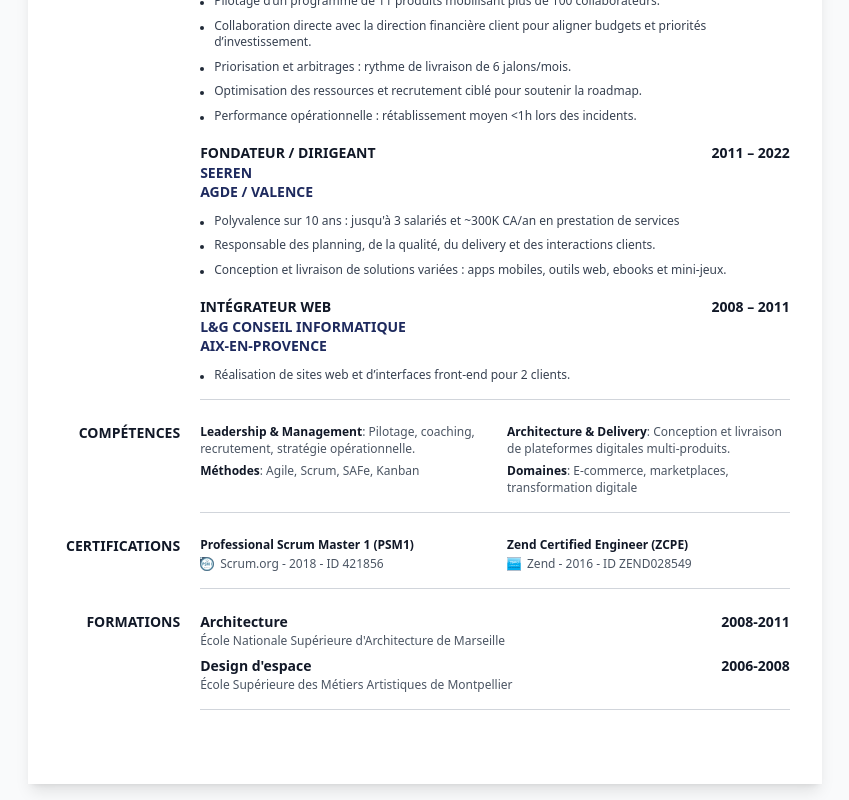
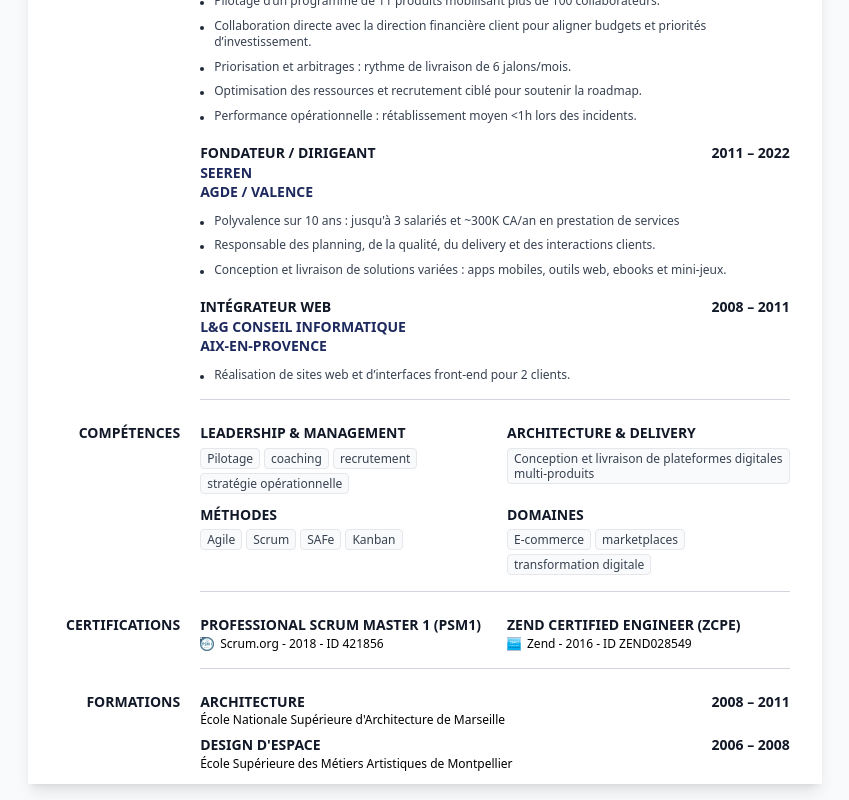
Before and after one commit to seeren/cv, a React (Vite) app: page /cv/one-column in a window 1280 px wide. Shown: the part 355-1155 px from the top of the page, without its empty margins (215-1064 px from the left). Built offline with nearby package versions, Linux system fonts and the light colour scheme.

Commit message:
Improve education

```diff
--- a/src/features/detailled/Skills.tsx
+++ b/src/features/detailled/Skills.tsx
@@ -3,22 +3,29 @@
 type SkillsProps = {
   skills: {
     title: string;
-    description?: string;
+    items: string[];
   }[];
 };
 
 function Skills({ skills }: SkillsProps) {
   return (
     <Section title="Compétences">
-      <ul className="space-y-1.5 py-4">
+      <ul className="space-y-3 py-4">
         {skills.map((skill, index) => (
-          <li key={index} className="flex flex-col space-y-0.5 text-gray-700">
+          <li key={index} className="flex flex-col gap-1.5 text-gray-700">
             <span className="text-sm font-semibold leading-tight text-gray-900 hyphens-auto">
               {skill.title}
             </span>
-            {skill.description && (
-              <span className="text-xs leading-snug text-gray-600">{skill.description}</span>
-            )}
+            <div className="flex flex-wrap gap-1">
+              {skill.items.map((item, i) => (
+                <span
+                  key={i}
+                  className="inline-flex max-w-full rounded border border-gray-200 bg-gray-50 px-1.5 py-0.5 text-xs leading-tight text-gray-600"
+                >
+                  {item}
+                </span>
+              ))}
+            </div>
           </li>
         ))}
       </ul>
--- a/src/features/detailled/data/default.ts
+++ b/src/features/detailled/data/default.ts
@@ -17,19 +17,19 @@
   skills: [
     {
       title: "Leadership & Management",
-      description: "Pilotage, coaching, recrutement, stratégie opérationnelle.",
+      items: ["Pilotage", "coaching", "recrutement", "stratégie opérationnelle"],
     },
     {
       title: "Architecture & Delivery",
-      description: "Conception et livraison de plateformes digitales multi-produits.",
+      items: ["Conception et livraison de plateformes digitales multi-produits"],
     },
     {
       title: "Méthodes",
-      description: "Agile, Scrum, SAFe, Kanban",
+      items: ["Agile", "Scrum", "SAFe", "Kanban"],
     },
     {
       title: "Domaines",
-      description: "E-commerce, marketplaces, transformation digitale",
+      items: ["E-commerce", "marketplaces", "transformation digitale"],
     },
   ],
   certifications: [
--- a/src/features/one-column/Certifications.tsx
+++ b/src/features/one-column/Certifications.tsx
@@ -22,9 +22,9 @@
         <div className="flex-1 border-b border-gray-300 pb-4">
           <ul className="grid grid-cols-2 gap-x-6 gap-y-2">
             {certifications.map((certification, index) => (
-              <li key={index} className="text-xs leading-snug text-gray-700">
-                <p className="font-semibold text-gray-900">{certification.title}</p>
-                <div className="mt-0.5 flex items-center gap-1.5 text-gray-600">
+              <li key={index}>
+                <p className="text-sm font-bold uppercase leading-tight tracking-normal text-gray-900">{certification.title}</p>
+                <div className="mt-0.5 flex items-center gap-1.5 text-xs">
                   <certification.icon className="h-3.5 w-3.5 shrink-0 text-blue-dark" />
                   <p>
                     {certification.delivery} - {certification.date} - ID {certification.id}
--- a/src/features/one-column/Educations.tsx
+++ b/src/features/one-column/Educations.tsx
@@ -15,19 +15,19 @@
             Formations
           </h2>
         </div>
-        <div className="flex-1 border-b border-gray-300 pb-4">
+        <div className="flex-1 pb-4">
           <div className="space-y-2">
             {educations.map((education, index) => (
-              <div key={index} className="text-gray-800">
+              <div key={index}>
                 <div className="flex items-baseline justify-between gap-3">
-                  <h3 className="text-sm font-semibold leading-tight text-gray-900">
+                  <h3 className="text-sm font-bold uppercase leading-tight tracking-normal text-gray-900">
                     {education.title}
                   </h3>
                   <p className="whitespace-nowrap text-sm font-bold uppercase leading-tight tracking-normal text-gray-900">
                     {education.period}
                   </p>
                 </div>
-                <p className="mt-0.5 text-xs leading-snug text-gray-600">{education.school}</p>
+                <p className="mt-0.5 text-xs">{education.school}</p>
               </div>
             ))}
           </div>
--- a/src/features/one-column/Skills.tsx
+++ b/src/features/one-column/Skills.tsx
@@ -1,7 +1,7 @@
 type SkillsProps = {
   skills: {
     title: string;
-    description?: string;
+    items: string[];
   }[];
 };
 
@@ -15,11 +15,22 @@
           </h2>
         </div>
         <div className="flex-1 border-b border-gray-300 pb-4">
-          <ul className="grid grid-cols-2 gap-x-6 gap-y-1.5">
+          <ul className="grid grid-cols-2 gap-x-6 gap-y-3">
             {skills.map((skill, index) => (
-              <li key={index} className="text-xs leading-snug text-gray-700">
-                <span className="font-semibold text-gray-900">{skill.title}</span>
-                {skill.description && <span className="text-gray-600">: {skill.description}</span>}
+              <li key={index} className="flex flex-col gap-1.5">
+                <span className="text-sm font-bold uppercase leading-tight tracking-normal text-gray-900">
+                  {skill.title}
+                </span>
+                <div className="flex flex-wrap gap-1">
+                  {skill.items.map((item, i) => (
+                    <span
+                      key={i}
+                      className="inline-flex max-w-full rounded border border-gray-200 bg-gray-50 px-1.5 py-0.5 text-xs leading-tight text-gray-700"
+                    >
+                      {item}
+                    </span>
+                  ))}
+                </div>
               </li>
             ))}
           </ul>
--- a/src/features/one-column/data/default.ts
+++ b/src/features/one-column/data/default.ts
@@ -80,19 +80,19 @@
   skills: [
     {
       title: "Leadership & Management",
-      description: "Pilotage, coaching, recrutement, stratégie opérationnelle.",
+      items: ["Pilotage", "coaching", "recrutement", "stratégie opérationnelle"],
     },
     {
       title: "Architecture & Delivery",
-      description: "Conception et livraison de plateformes digitales multi-produits.",
+      items: ["Conception et livraison de plateformes digitales multi-produits"],
     },
     {
       title: "Méthodes",
-      description: "Agile, Scrum, SAFe, Kanban",
+      items: ["Agile", "Scrum", "SAFe", "Kanban"],
     },
     {
       title: "Domaines",
-      description: "E-commerce, marketplaces, transformation digitale",
+      items: ["E-commerce", "marketplaces", "transformation digitale"],
     },
   ],
   certifications: [
@@ -115,12 +115,12 @@
     {
       title: "Architecture",
       school: "École Nationale Supérieure d'Architecture de Marseille",
-      period: "2008-2011",
+      period: "2008 – 2011",
     },
     {
       title: "Design d'espace",
       school: "École Supérieure des Métiers Artistiques de Montpellier",
-      period: "2006-2008",
+      period: "2006 – 2008",
     },
   ],
 };
--- a/src/features/one-column/data/delivery.ts
+++ b/src/features/one-column/data/delivery.ts
@@ -80,19 +80,19 @@
   skills: [
     {
       title: "Leadership & Management",
-      description: "Pilotage, coaching, recrutement, stratégie opérationnelle.",
+      items: ["Pilotage", "coaching", "recrutement", "stratégie opérationnelle"],
     },
     {
       title: "Architecture & Delivery",
-      description: "Conception et livraison de plateformes digitales multi-produits.",
+      items: ["Conception et livraison de plateformes digitales multi-produits"],
     },
     {
       title: "Méthodes",
-      description: "Agile, Scrum, SAFe, Kanban",
+      items: ["Agile", "Scrum", "SAFe", "Kanban"],
     },
     {
       title: "Domaines",
-      description: "E-commerce, marketplaces, transformation digitale",
+      items: ["E-commerce", "marketplaces", "transformation digitale"],
     },
   ],
   certifications: [
@@ -115,12 +115,12 @@
     {
       title: "Architecture",
       school: "École Nationale Supérieure d'Architecture de Marseille",
-      period: "2008-2011",
+      period: "2008 – 2011",
     },
     {
       title: "Design d'espace",
       school: "École Supérieure des Métiers Artistiques de Montpellier",
-      period: "2006-2008",
+      period: "2006 – 2008",
     },
   ],
 };
--- a/src/features/one-column/data/executive.ts
+++ b/src/features/one-column/data/executive.ts
@@ -81,37 +81,33 @@
   ],
   skills: [
     {
-      title: "Gouvernance & arbitrage",
-      description:
-        "Instances et rituels de pilotage, arbitrages budgétaires et de portefeuille, cadrage des priorités avec le sponsor business et alignement des parties prenantes sur la performance.",
+      title: "Impact",
+      items: ["Priorisation business", "Arbitrage rapide", "Décision orientée résultat"],
     },
     {
-      title: "Organisation & modèle d’exploitation",
-      description:
-        "Org design, clarification des rôles et responsabilités, gouvernance de portefeuille et mécanismes de décision prévisibles, transformation des modes de travail à l’échelle.",
+      title: "Leadership",
+      items: ["Clarification rôles", "Responsabilisation", "Performance"],
     },
     {
-      title: "Stratégie produit & valeur",
-      description:
-        "Roadmap et priorisation par la valeur et le risque, alignement produit/tech/business, arbitrage des investissements et ajustement des trajectoires pour maximiser l’impact mesurable.",
+      title: "Innovation",
+      items: ["Experience", "Automatisation", "Data-driven", "AI-first"],
     },
     {
-      title: "Innovation, plateforme & résilience",
-      description:
-        "Vision technologique et leviers d’innovation (IA, automatisation), architectures scalables et résilientes, pilotage des grands chantiers et maîtrise des risques opérationnels.",
+      title: "Résilience",
+      items: ["Continuité opérationnelle", "Gestion de crise", "Maintien de la performance"],
     },
   ],
   certifications: [
     {
       icon: ScrumOrg,
-      title: "Professional Scrum Master 1 (PSM1)",
+      title: "Professional Scrum Master 1",
       delivery: "Scrum.org",
       date: "2018",
       id: "421856",
     },
     {
       icon: Zend,
-      title: "Zend Certified Engineer (ZCPE)",
+      title: "Zend Certified Engineer",
       delivery: "Zend",
       date: "2016",
       id: "ZEND028549",
@@ -121,12 +117,12 @@
     {
       title: "Architecture",
       school: "École Nationale Supérieure d'Architecture de Marseille",
-      period: "2008-2011",
+      period: "2008 – 2011",
     },
     {
       title: "Design d'espace",
       school: "École Supérieure des Métiers Artistiques de Montpellier",
-      period: "2006-2008",
+      period: "2005 – 2008",
     },
   ],
 };
--- a/src/features/one-column/data/product.ts
+++ b/src/features/one-column/data/product.ts
@@ -80,19 +80,19 @@
   skills: [
     {
       title: "Leadership & Management",
-      description: "Pilotage, coaching, recrutement, stratégie opérationnelle.",
+      items: ["Pilotage", "coaching", "recrutement", "stratégie opérationnelle"],
     },
     {
       title: "Architecture & Delivery",
-      description: "Conception et livraison de plateformes digitales multi-produits.",
+      items: ["Conception et livraison de plateformes digitales multi-produits"],
     },
     {
       title: "Méthodes",
-      description: "Agile, Scrum, SAFe, Kanban",
+      items: ["Agile", "Scrum", "SAFe", "Kanban"],
     },
     {
       title: "Domaines",
-      description: "E-commerce, marketplaces, transformation digitale",
+      items: ["E-commerce", "marketplaces", "transformation digitale"],
     },
   ],
   certifications: [
@@ -115,12 +115,12 @@
     {
       title: "Architecture",
       school: "École Nationale Supérieure d'Architecture de Marseille",
-      period: "2008-2011",
+      period: "2008 – 2011",
     },
     {
       title: "Design d'espace",
       school: "École Supérieure des Métiers Artistiques de Montpellier",
-      period: "2006-2008",
+      period: "2006 – 2008",
     },
   ],
 };
```
